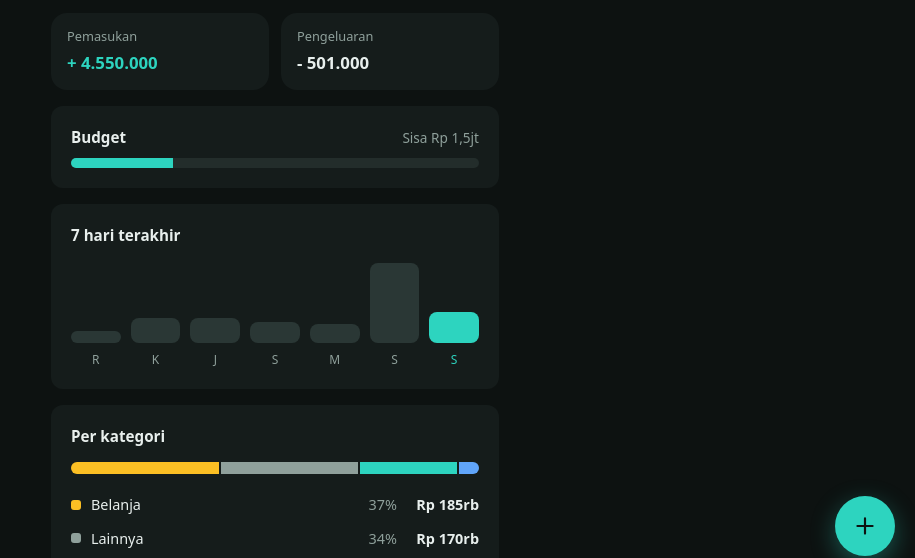
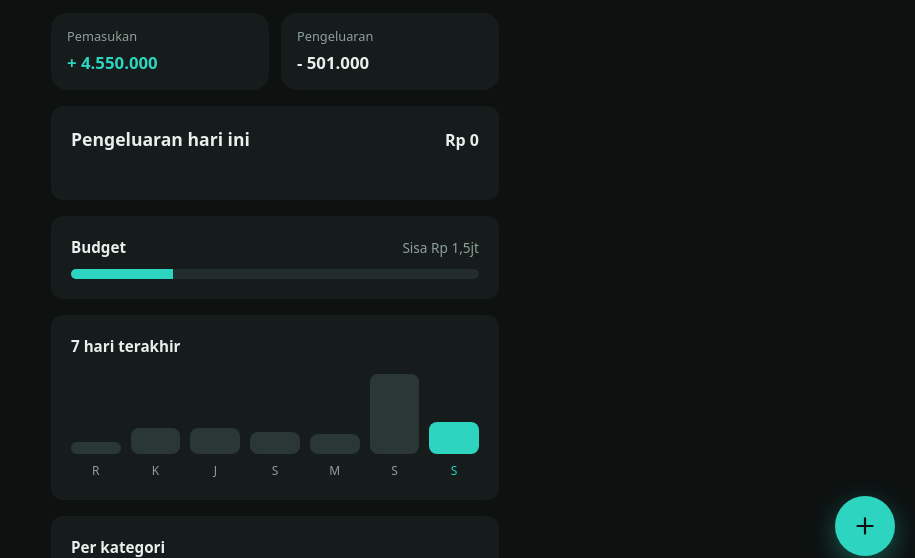
Before and after one commit to pandureksanalendraarya-spec/money-tracker, a plain HTML site: page index.html in a window 1280 px wide. Both pictures are taken after a click on the button "Coba dengan data contoh". Shown: the part 224-782 px from the top of the page, without its empty margins (365-1280 px from the left). Drawn offline with Linux system fonts and the light colour scheme.

Commit message:
adding kartu budget hari ini

```diff
--- a/index.html
+++ b/index.html
@@ -88,6 +88,15 @@
                     <strong id="stat-expense">- 0</strong>
                 </div>
             </div>
+
+            <section id="kartu-hari-ini">
+                <div class="baris">
+                    <h2>Pengeluaran hari ini</h2>
+                    <strong id="hari-ini-total">Rp 0</strong>
+                </div>
+                <p id="hari-ini-kosong" class="info" hidden>Belum ada pengeluaran hari ini</p>
+                <ul id="hari-ini-list"></ul>
+            </section>
 
             <section class="budget" id="kartu-budget" hidden>
                 <div class="baris">
```
